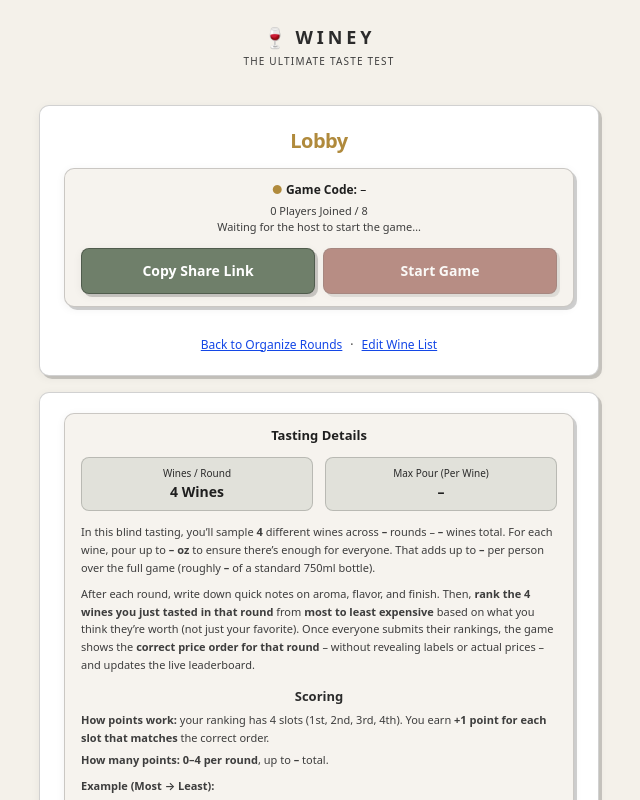
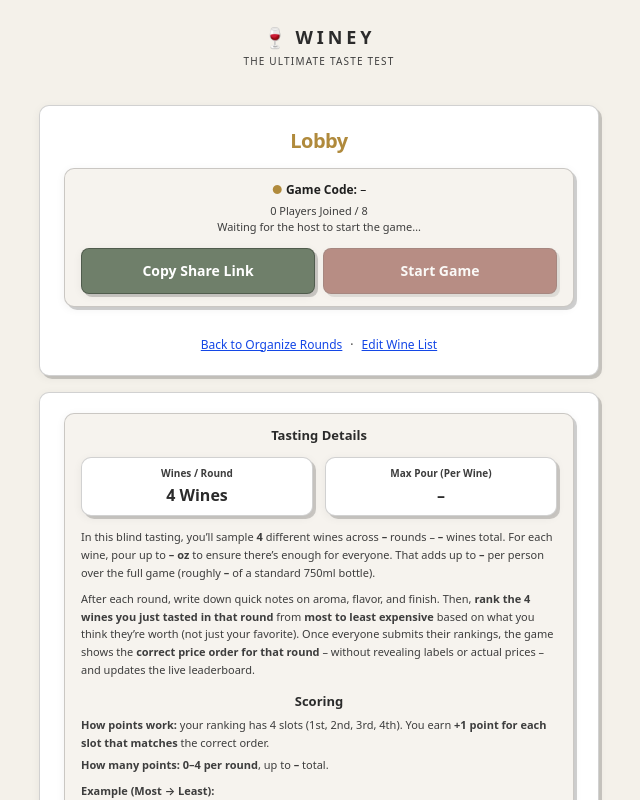
Before and after one commit to maximkali/Winey-Windsurf, a Next.js app: page /host/lobby in a window 1280 px wide. Shown: the top 800 px of the page, without its empty margins (321-961 px from the left). Built offline with nearby package versions, Linux system fonts and the light colour scheme.

Commit message:
Align recap stat tiles and tasting details tiles with design tokens

```diff
--- a/src/components/winey/TastingDetails.tsx
+++ b/src/components/winey/TastingDetails.tsx
@@ -39,15 +39,15 @@ export function TastingDetails({ tastingConfig }: { tastingConfig: TastingDetail
 
   return (
     <div className="rounded-[var(--winey-radius)] border border-[color:var(--winey-border)] bg-[color:var(--winey-surface)] px-4 py-3 shadow-[var(--winey-shadow-sm)]">
-      <p className="text-center text-[13px] font-semibold">Tasting Details</p>
+      <p className="text-center text-[13px] font-semibold text-[color:var(--winey-muted-2)]">Tasting Details</p>
       <div className="mt-3 grid grid-cols-2 gap-3">
-        <div className="rounded-[var(--winey-radius-sm)] border border-[color:var(--winey-border)] bg-[#6f7f6a]/15 px-3 py-2 text-center">
-          <p className="text-[10px] text-[color:var(--winey-muted-2)]">Wines / Round</p>
-          <p className="text-[14px] font-semibold">{tastingConfig.bottlesPerRound} Wines</p>
+        <div className="rounded-[var(--winey-radius)] border border-[color:var(--winey-border)] bg-[color:var(--winey-card)] px-3 py-2 text-center shadow-[var(--winey-shadow-sm)]">
+          <p className="text-[10px] font-semibold text-[color:var(--winey-muted)]">Wines / Round</p>
+          <p className="mt-0.5 text-[16px] font-semibold text-[color:var(--winey-muted-2)]">{tastingConfig.bottlesPerRound} Wines</p>
         </div>
-        <div className="rounded-[var(--winey-radius-sm)] border border-[color:var(--winey-border)] bg-[#6f7f6a]/15 px-3 py-2 text-center">
-          <p className="text-[10px] text-[color:var(--winey-muted-2)]">Max Pour (Per Wine)</p>
-          <p className="text-[14px] font-semibold">
+        <div className="rounded-[var(--winey-radius)] border border-[color:var(--winey-border)] bg-[color:var(--winey-card)] px-3 py-2 text-center shadow-[var(--winey-shadow-sm)]">
+          <p className="text-[10px] font-semibold text-[color:var(--winey-muted)]">Max Pour (Per Wine)</p>
+          <p className="mt-0.5 text-[16px] font-semibold text-[color:var(--winey-muted-2)]">
             {tastingConfig.ozPerPersonPerBottle === null ? ' – ' : `${tastingConfig.ozPerPersonPerBottle.toFixed(2)} Oz`}
           </p>
         </div>
```
